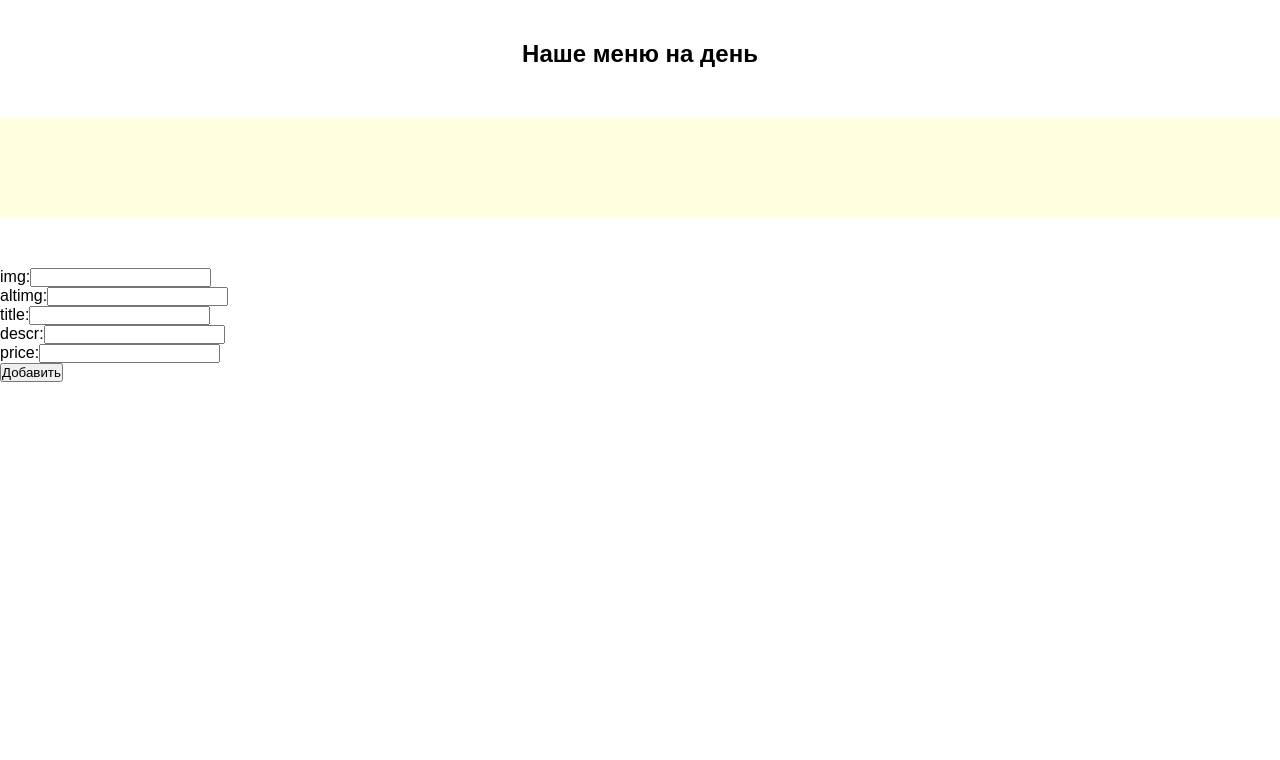
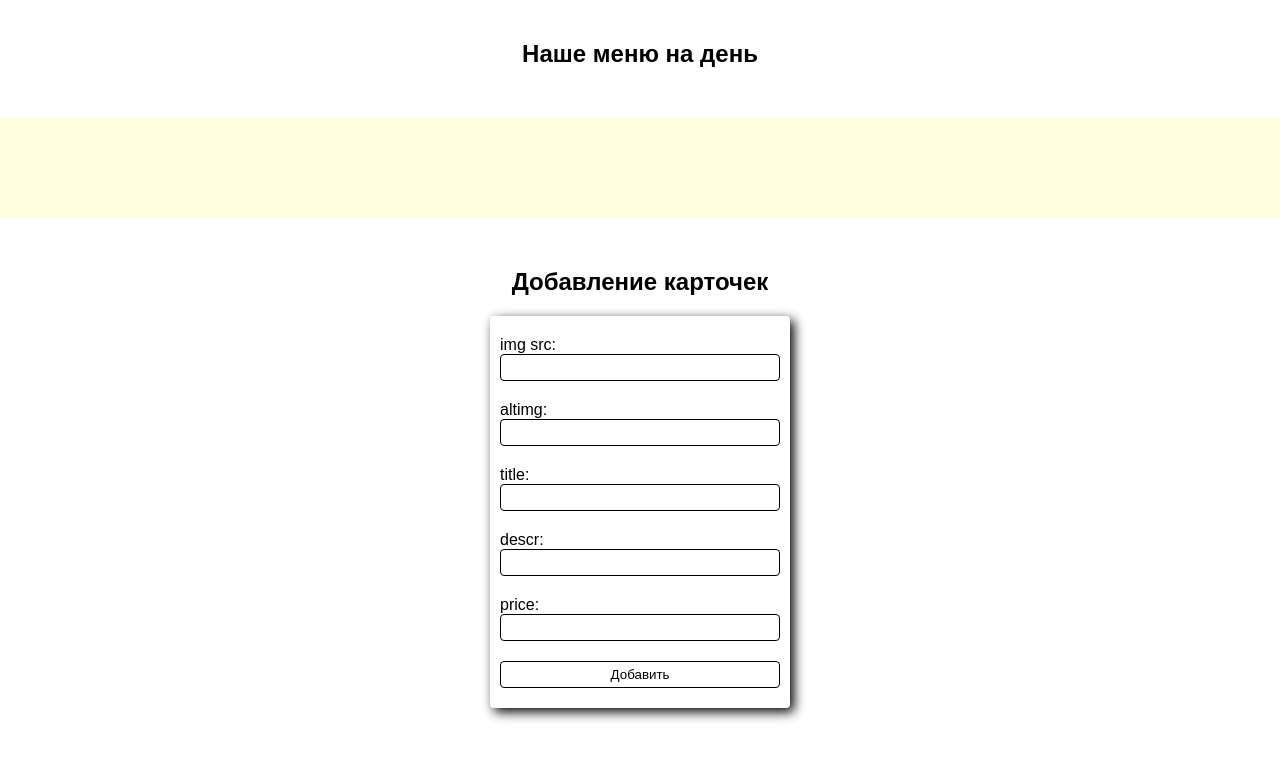
Before and after one commit to Pantheleymon/Use-Database-Practice, a website: page index.html in a window 1280 px wide. Drawn offline with Linux system fonts and the light colour scheme; no server answers.

Commit message:
Стилизация формы добавления карточек

```diff
--- a/index.html
+++ b/index.html
@@ -19,12 +19,13 @@
     </div>
 
     <form action="#" class="menu__form">
+        <h2>Добавление карточек</h2>
         <ul>
-            <li><label>img:<input id="img" type="text" name="img"></label></li>
-            <li><label>altimg:<input id="altimg" type="text" name="altimg"></label></li>
-            <li><label>title:<input id="title" type="text" name="title"></label></li>
-            <li><label>descr:<input id="descr" type="text" name="descr"></label></li>
-            <li><label>price:<input id="price" type="number" name="price"></label></li>
+            <li><label>img src:<br/><input id="img" type="text" name="img"></label></li>
+            <li><label>altimg:<br/><input id="altimg" type="text" name="altimg"></label></li>
+            <li><label>title:<br/><input id="title" type="text" name="title"></label></li>
+            <li><label>descr:<br/><input id="descr" type="text" name="descr"></label></li>
+            <li><label>price:<br/><input id="price" type="number" name="price"></label></li>
             <li><button type="submit">Добавить</button></li>
         </ul>
     </form>
--- a/style.css
+++ b/style.css
@@ -68,3 +68,64 @@
     font-size: 24px;
     font-weight: 700;
 }
+
+.menu__form h2 {
+    text-align: center;
+}
+
+.menu__form ul{
+    width: 300px;
+    padding: 10px;
+    margin: 20px auto;
+    display: flex;
+    justify-content: center;
+    align-items: center;
+    flex-wrap: wrap;
+    list-style: none;
+    box-shadow: 4px 4px 12px 0 #000;
+    border-radius: 4px;
+    -webkit-border-radius: 4px;
+    -moz-border-radius: 4px;
+    -ms-border-radius: 4px;
+    -o-border-radius: 4px;
+}
+
+.menu__form li {
+    width: 100%;
+    margin: 10px 0;
+}
+
+.menu__form li input{
+    width: 100%;
+    padding: 5px 0;
+    border: 1px solid black;
+    border-radius: 4px;
+    -webkit-border-radius: 4px;
+    -moz-border-radius: 4px;
+    -ms-border-radius: 4px;
+    -o-border-radius: 4px;
+}
+
+.menu__form li button{
+    width: 100%;
+    padding: 5px 0;
+    border: 1px solid black;
+    border-radius: 4px;
+    -webkit-border-radius: 4px;
+    -moz-border-radius: 4px;
+    -ms-border-radius: 4px;
+    -o-border-radius: 4px;
+
+    background-color: #fff;
+
+    transition: .3s;
+    -webkit-transition: .3s;
+    -moz-transition: .3s;
+    -ms-transition: .3s;
+    -o-transition: .3s;
+}
+
+.menu__form li button:hover {
+    color: #fff;
+    background-color: #000;
+}
```
